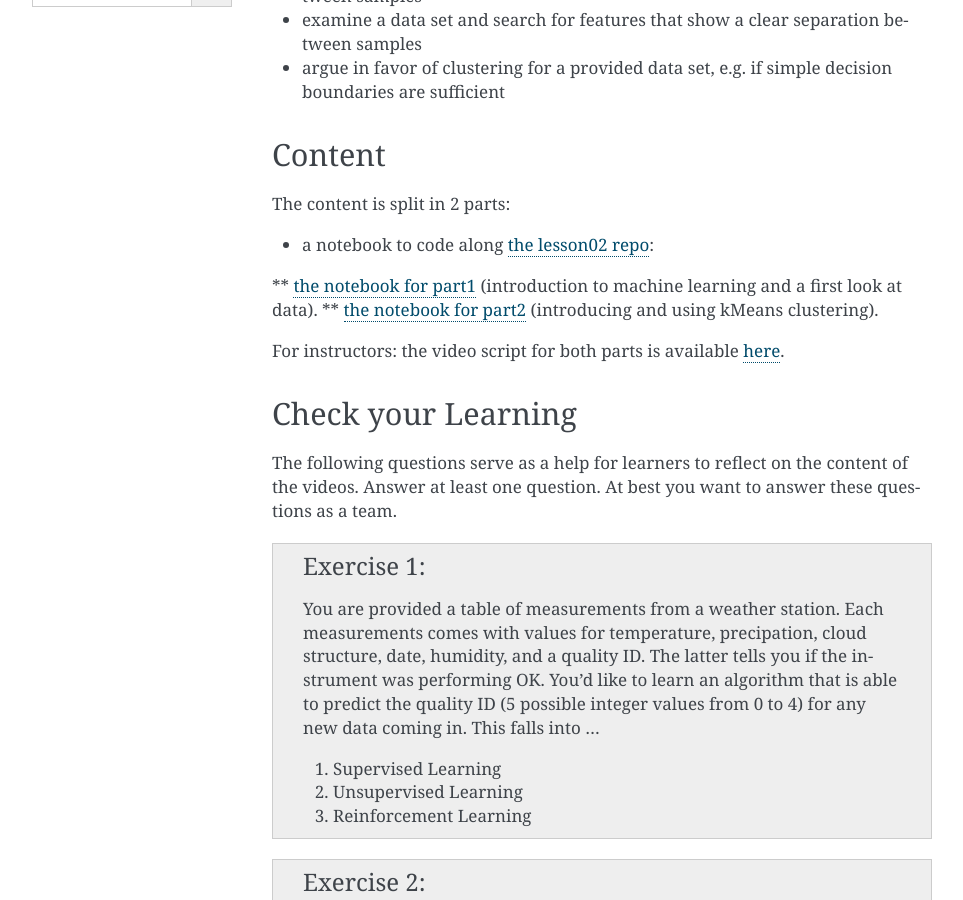
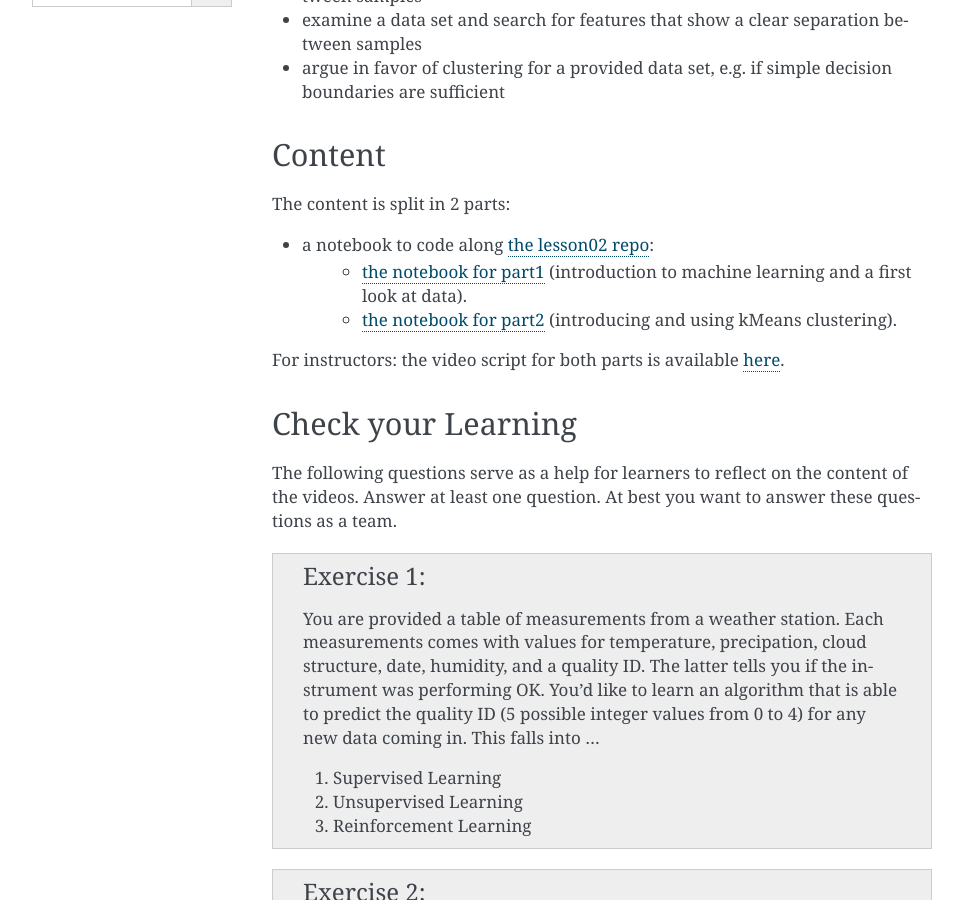
Before and after one commit to deeplearning540/deeplearning540.github.io, a Sphinx documentation site: the page built from source/lesson02/content.rst, in a window 1280 px wide and 900 px high, scrolled down 374 px. Shown: the whole window, without its empty margins (148-1111 px from the left). Built offline with Sphinx 7.4.7, drawn with Linux system fonts in a browser that asks for light colours.

Commit message:
syntax cosmetics

```diff
--- a/source/lesson02/content.rst
+++ b/source/lesson02/content.rst
@@ -19,8 +19,8 @@ Content
 The content is split in 2 parts:
 
 * a notebook to code along `the lesson02 repo <https://github.com/deeplearning540/lesson02/blob/main/lesson.ipynb>`_:
-** `the notebook for part1 <https://github.com/deeplearning540/lesson02/blob/main/part1.ipynb>`_ (introduction to machine learning and a first look at data).
-** `the notebook for part2 <https://github.com/deeplearning540/lesson02/blob/main/part2.ipynb>`_ (introducing and using kMeans clustering).
+    * `the notebook for part1 <https://github.com/deeplearning540/lesson02/blob/main/part1.ipynb>`_ (introduction to machine learning and a first look at data).
+    * `the notebook for part2 <https://github.com/deeplearning540/lesson02/blob/main/part2.ipynb>`_ (introducing and using kMeans clustering).
 
 For instructors: the video script for both parts is available `here <https://github.com/deeplearning540/deeplearning540.github.io/blob/main/source/lesson02/script.ipynb>`_.
 
--- a/source/lesson04/content.rst
+++ b/source/lesson04/content.rst
@@ -24,7 +24,7 @@ Content
 
 This lesson will be shared as a video.
 
-* for learners: a stub notebook to get you started can be obtained from `the lesson03 repo <https://github.com/deeplearning540/lesson04/blob/main/lesson.ipynb>`_.
+* for learners: a stub notebook to get you started can be obtained from `the lesson04 repo <https://github.com/deeplearning540/lesson04/blob/main/lesson.ipynb>`_.
 * for instructors: the video script is available `here <https://github.com/deeplearning540/deeplearning540.github.io/blob/main/source/lesson04/script.ipynb>`_.
 
 
```
